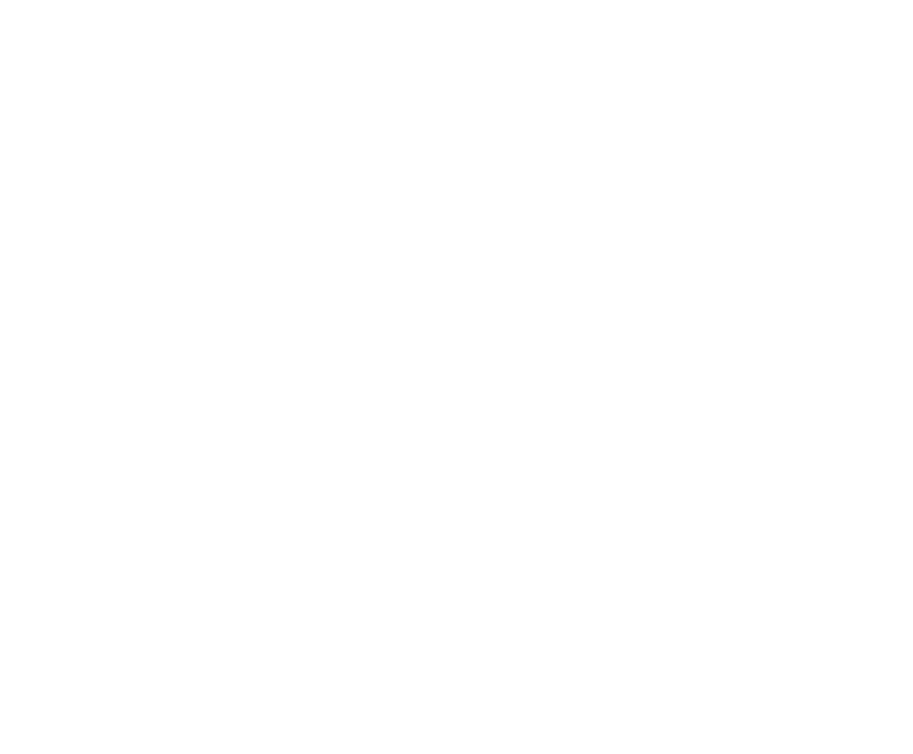
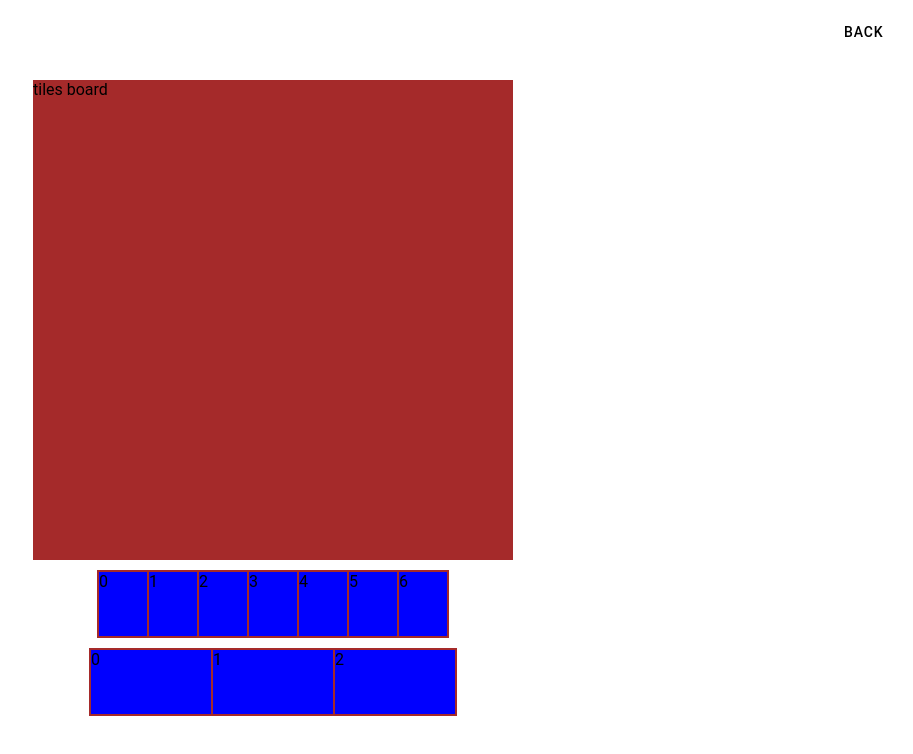
Before and after one commit to LacChe/sheep-project, a React (Vite) app: page /game in a window 1280 px wide. Shown: the top 754 px of the page, without its empty margins (367-1280 px from the left). Built offline with nearby package versions, Linux system fonts and the light colour scheme.

Commit message:
layout boilerplate

```diff
--- a/src/App.tsx
+++ b/src/App.tsx
@@ -2,6 +2,7 @@
 import { IonApp, IonRouterOutlet, setupIonicReact } from '@ionic/react';
 import { IonReactRouter } from '@ionic/react-router';
 import Home from './pages/Home';
+import Game from './pages/Game';
 
 /* Core CSS required for Ionic components to work properly */
 import '@ionic/react/css/core.css';
@@ -32,15 +33,22 @@
 
 /* Theme variables */
 import './theme/variables.css';
+import { useState } from 'react';
 
 setupIonicReact();
 
-const App: React.FC = () => (
+const App: React.FC = () => {
+  const [loadSave, setLoadSave] = useState(false);
+
+  return (
     <IonApp>
       <IonReactRouter>
         <IonRouterOutlet>
+          <Route exact path="/game">
+            <Game loadSave={loadSave} />
+          </Route>
           <Route exact path="/home">
-          <Home />
+            <Home setLoadSave={setLoadSave} />
           </Route>
           <Route exact path="/">
             <Redirect to="/home" />
@@ -49,5 +57,6 @@
       </IonReactRouter>
     </IonApp>
   );
+};
 
 export default App;
--- /dev/null
+++ b/src/pages/Game.css
@@ -0,0 +1,48 @@
+:root {
+  --tile-width: 9vw;
+  --tile-max-width: 48px;
+  --tile-height: 12vw;
+  --tile-max-height: 64px;
+}
+
+.game-content {
+  display: flex;
+  flex-direction: column;
+  align-items: center;
+  justify-content: center;
+  gap: 10px;
+}
+
+.tiles-board {
+  background-color: brown;
+  height: calc(var(--tile-width) * 10);
+  max-height: calc(var(--tile-max-width) * 10);
+  width: calc(var(--tile-width) * 10);
+  max-width: calc(var(--tile-max-width) * 10);
+}
+
+.tile-row,
+.abilities {
+  background-color: brown;
+  display: flex;
+  gap: 2px;
+  justify-content: center;
+  align-items: center;
+  padding: 2px;
+}
+
+.tile {
+  background-color: blue;
+  width: var(--tile-width);
+  max-width: var(--tile-max-width);
+  height: var(--tile-height);
+  max-height: var(--tile-max-height);
+}
+
+.ability-button {
+  background-color: blue;
+  width: calc(var(--tile-width) * 2.5);
+  max-width: calc(var(--tile-max-width) * 2.5);
+  height: var(--tile-height);
+  max-height: var(--tile-max-height);
+}
--- /dev/null
+++ b/src/pages/Game.tsx
@@ -0,0 +1,58 @@
+import {
+  IonButton,
+  IonButtons,
+  IonContent,
+  IonHeader,
+  IonPage,
+  IonToolbar,
+  useIonRouter,
+} from '@ionic/react';
+import React from 'react';
+import './Game.css';
+
+type GameProps = { loadSave: boolean };
+
+const Game: React.FC<GameProps> = ({ loadSave = false }) => {
+  const router = useIonRouter();
+  const tempTilesInRow = [0, 1, 2, 3, 4, 5, 6];
+  const tempAbilityButtons = [0, 1, 2];
+
+  console.log(loadSave);
+
+  function navigateToHome() {
+    router.push('/home', 'none');
+  }
+
+  return (
+    <IonPage>
+      <IonHeader className="ion-no-border">
+        <IonToolbar color="translucent">
+          <IonButtons className="ion-padding" slot="end">
+            <IonButton onClick={() => navigateToHome()}>Back</IonButton>
+          </IonButtons>
+        </IonToolbar>
+      </IonHeader>
+      <IonContent className="ion-padding">
+        <div className="game-content">
+          <div className="tiles-board">tiles board</div>
+          <div className="tile-row">
+            {tempTilesInRow.map((tile) => (
+              <div className="tile" key={tile}>
+                {tile}
+              </div>
+            ))}
+          </div>
+          <div className="abilities">
+            {tempAbilityButtons.map((tile) => (
+              <div className="ability-button" key={tile}>
+                {tile}
+              </div>
+            ))}
+          </div>
+        </div>
+      </IonContent>
+    </IonPage>
+  );
+};
+
+export default Game;
--- /dev/null
+++ b/src/pages/Home.css
@@ -0,0 +1,12 @@
+.home-content {
+  padding-top: 40vh;
+  display: flex;
+  flex-direction: column;
+  align-items: center;
+  justify-content: center;
+  gap: 10px;
+}
+
+.hero-icon::part(image) {
+  max-width: 100px;
+}
--- a/src/pages/Home.tsx
+++ b/src/pages/Home.tsx
@@ -1,15 +1,34 @@
 import {
+  IonButton,
+  IonCol,
   IonContent,
-  IonHeader,
+  IonGrid,
+  IonImg,
   IonPage,
-  IonTitle,
-  IonToolbar,
+  IonRow,
+  useIonRouter,
 } from '@ionic/react';
+import './Home.css';
 
-const Home: React.FC = () => {
+type HomeProps = { setLoadSave: (loadSave: boolean) => void };
+
+const Home: React.FC<HomeProps> = ({ setLoadSave }) => {
+  const router = useIonRouter();
+
+  function navigateToGame(loadSave: boolean) {
+    setLoadSave(loadSave);
+    router.push('/game', 'none');
+  }
+
   return (
     <IonPage>
-      <IonContent fullscreen>Content</IonContent>
+      <IonContent>
+        <div className="home-content">
+          <IonImg className="hero-icon" src="../../public/favicon.png" />
+          <IonButton onClick={() => navigateToGame(true)}>Continue</IonButton>
+          <IonButton onClick={() => navigateToGame(false)}>New Game</IonButton>
+        </div>
+      </IonContent>
     </IonPage>
   );
 };
```
Lines whose indentation alone changed are shown as unchanged.
